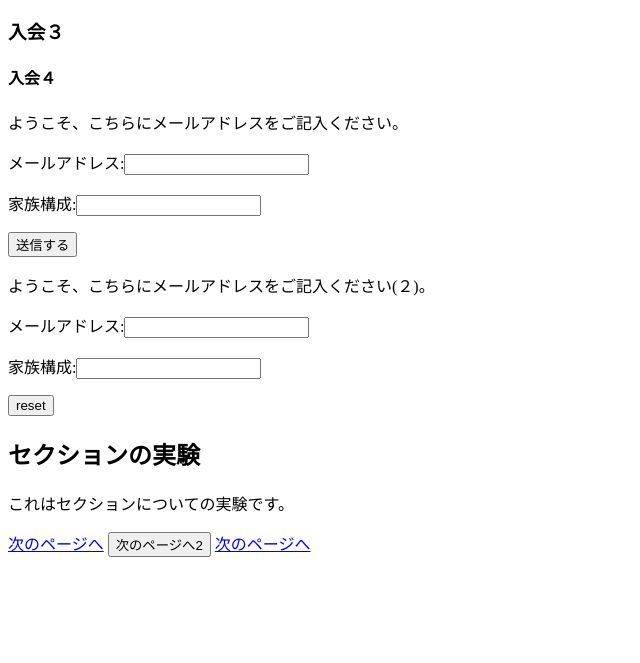
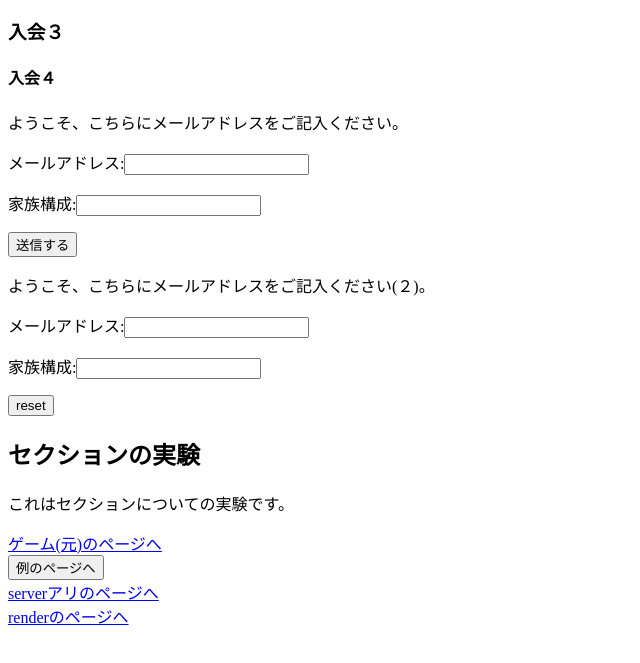
Before and after one commit to dox20000/otamesi, a plain HTML site: page 1.html in a window 1280 px wide. Shown: the part 127-790 px from the top of the page, without its empty margins (0-640 px from the left). Drawn offline with Linux system fonts and the light colour scheme.

Commit message:
リンクの追加３

```diff
--- a/1.html
+++ b/1.html
@@ -32,9 +32,10 @@ written by 20250605
         <p>これはセクションについての実験です。</p>
     </section>
 
-    <a href="click-game.html">次のページへ</a>
-    <button onclick="location.href='example.html'">次のページへ2</button>
-    <a href="https://otamesi-34r7.onrender.com/">次のページへ</a>
+    <a href="click-game.html">ゲーム(元)のページへ</a><br>
+    <button onclick="location.href='example.html'">例のページへ</button><br>
+    <a href="https://otamesi-34r7.onrender.com/">serverアリのページへ</a><br>
+    <a href="https://dashboard.render.com/">renderのページへ</a><br>
 
 </body>
 </html>
```
